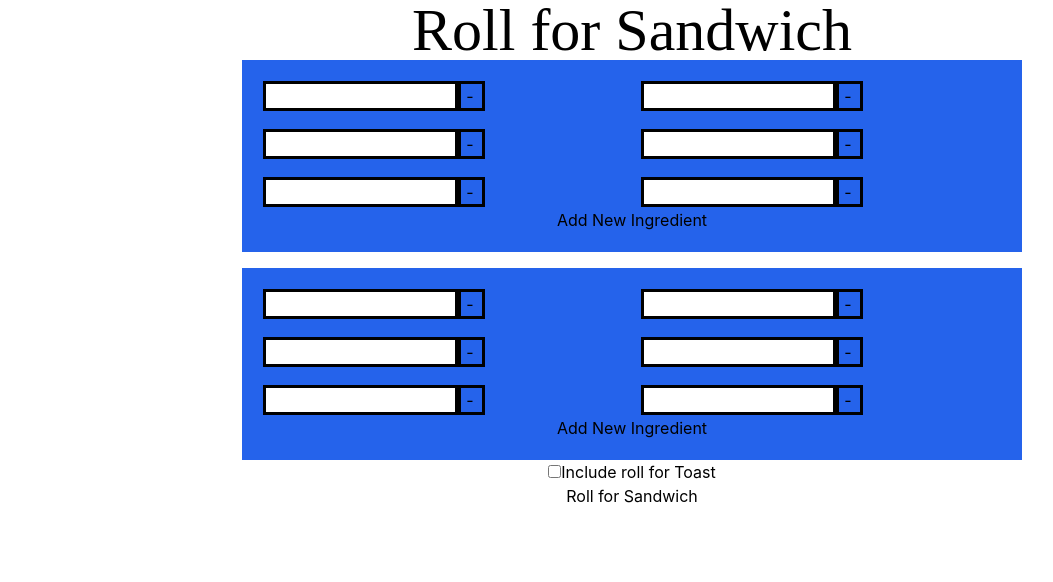
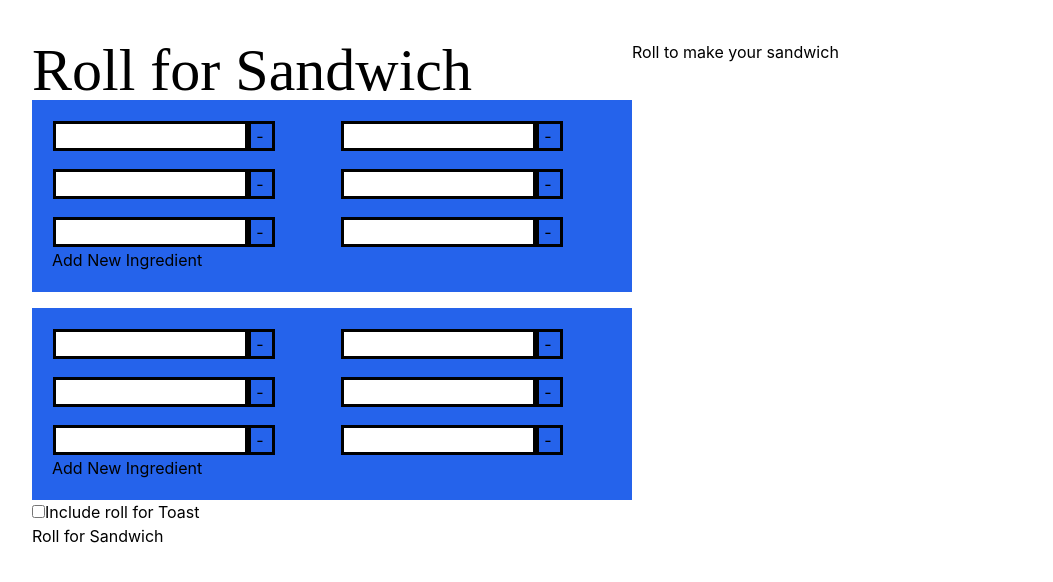
Before and after one commit to endingwithali/rollforsando, a React (Create React App) app: page / in a window 1280 px wide. Shown: the top 582 px of the page, without its empty margins (8-1061 px from the left). Built offline with nearby package versions, Linux system fonts and the light colour scheme; a web font is replaced by a local one.

Commit message:
container layout now reactive and with columns

```diff
--- a/src/App.js
+++ b/src/App.js
@@ -52,17 +52,20 @@ function App() {
   */
 
   return (
-    <div className="App">
+    <div className="App" class="p-10 flex flex-col md:flex-row">
       {/* <header className="App-header">
       </header> */}
-      <h1 class="text-6xl font-header-font">Roll for Sandwich</h1>
-      <div class="container md:max-w-[268px] sm:max-w-[140px] lg:max-w-[524px] xl:max-w-[780px] 2xl:max-w-[936px]">
+      {/* <div class="container md:max-w-[268px] sm:max-w-[140px] lg:max-w-[424px] xl:max-w-[780px] 2xl:max-w-[936px] "> */}
+      <div class="container flex-none sm:w-full md:w-1/2">
+
+          <h1 class="center text-6xl font-header-font">Roll for Sandwich</h1>
+          {/* <div class="w-full"> */}
             <div id={"lists"} class="space-y-4">
                   {parts.map((item, index) =>
                     <OptionContainer parentIndex={index} parentState={parts}></OptionContainer>
                   )}
             </div>
-      </div>
+          {/* </div> */}
 
           <div>
             <input type="checkbox" id="scales" name="scales" onChange={()=> handleToast()} ref={checkbox}/>
@@ -70,9 +73,13 @@ function App() {
         </div>
 
           <button onClick={() => handleRoll()}>Roll for Sandwich</button>
+      </div>
+      <div class="container flex-none w-1/2">
+        <h2>Roll to make your sandwich</h2>
           {sandwichValues.map((value) =>
               <h2>{value}</h2>
           )}
+      </div>
       </div>
   );
 }
--- a/src/components/OptionContainer.js
+++ b/src/components/OptionContainer.js
@@ -36,7 +36,7 @@ export default function OptionContainer({parentIndex, parentState}){
     }
 
     return(
-        <div class="h-48 bg-blue-600 p-5" >
+        <div class="h-48 bg-blue-600 p-5 w-full" >
             <div class="overflow-x-auto grid grid-rows-3 grid-flow-col gap-4"id={className+"list"}>
                 {elements.map((item, index) =>
                     <div class="row-span-1 col-span-2" key={item.id}>
```
Lines whose indentation alone changed are shown as unchanged.
